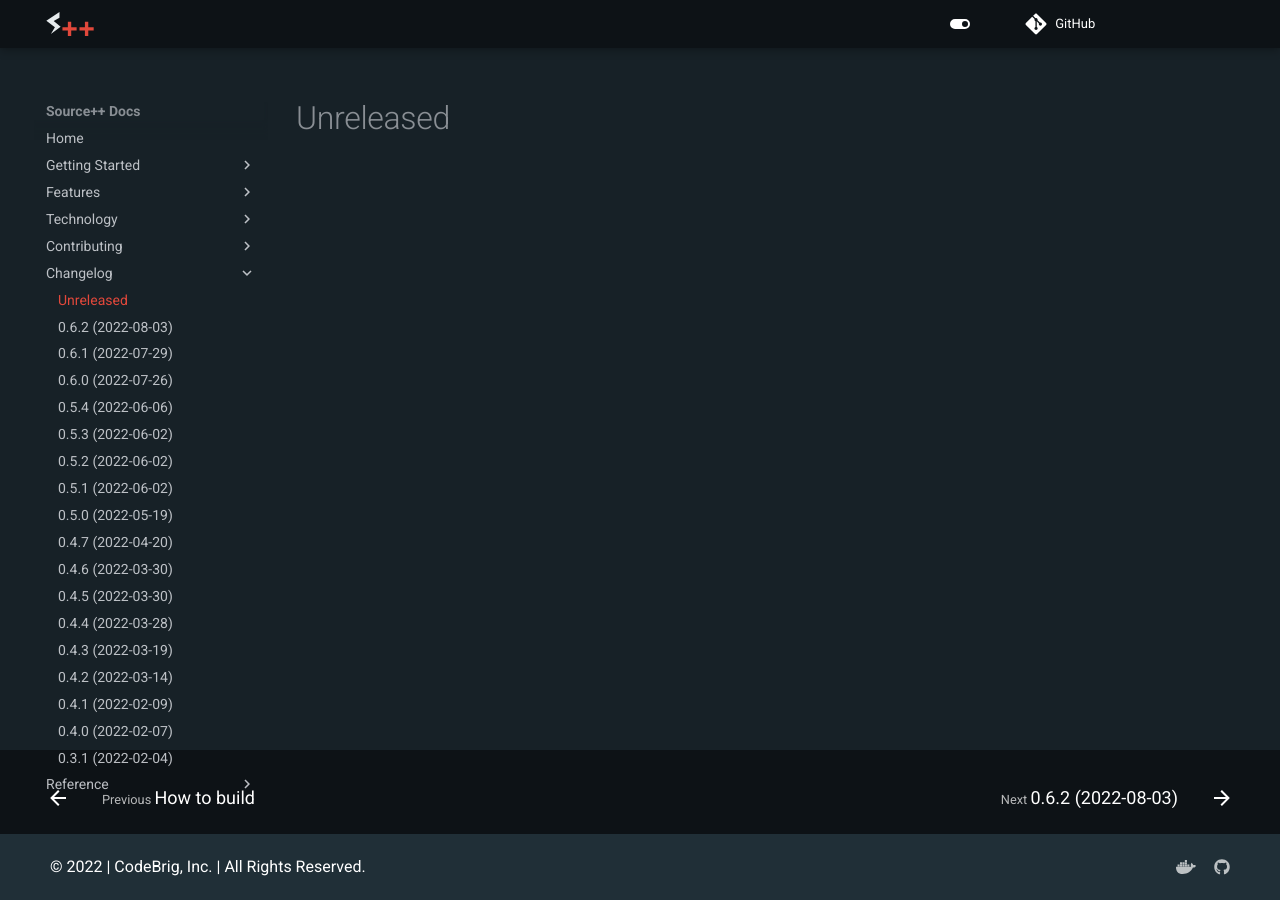
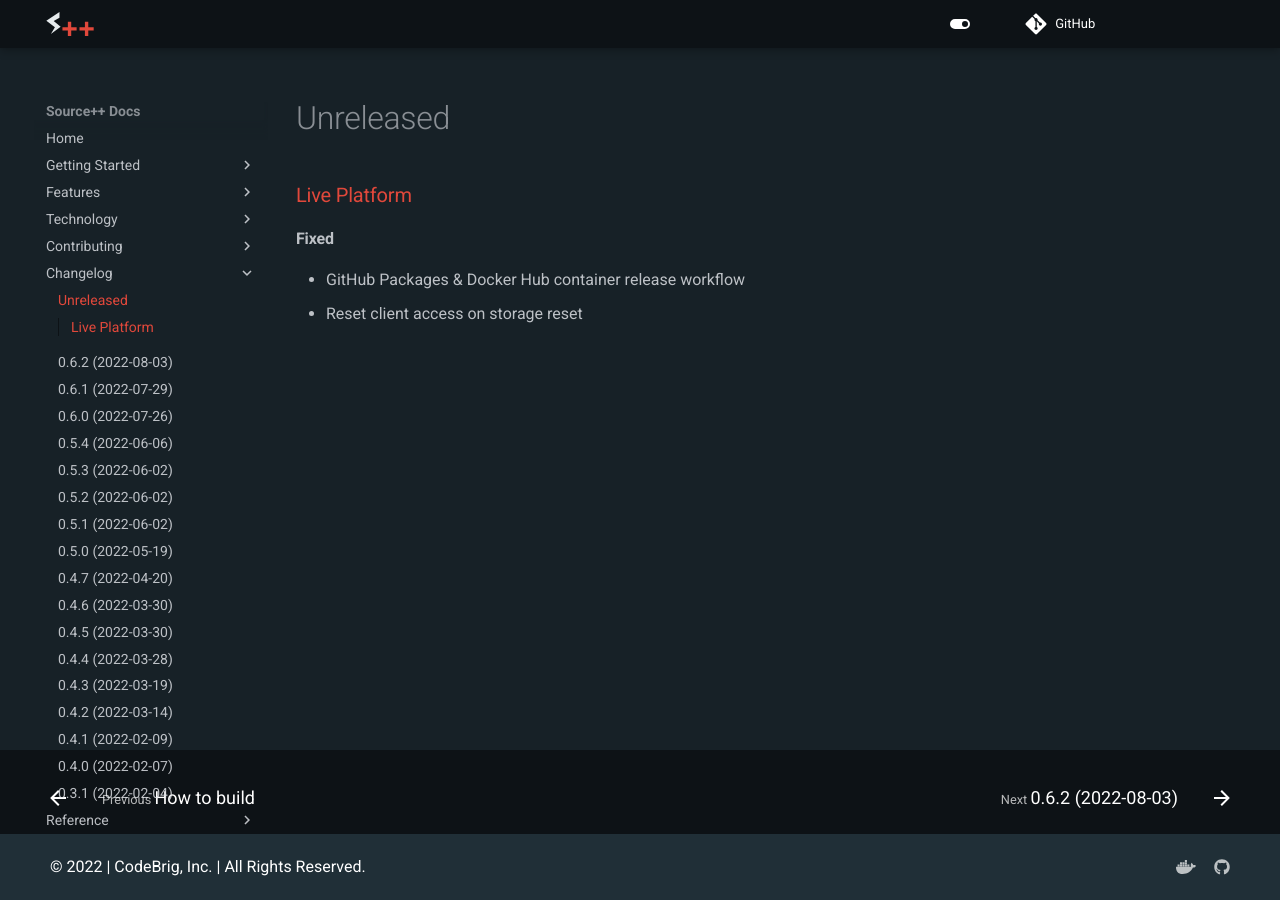
Before and after one commit to sourceplusplus/documentation, an MkDocs documentation site: the page built from docs/changelog/README.md, in a window 1280 px wide. Built offline with MkDocs 1.6.1 and Material for MkDocs 9.7.7, drawn with Linux system fonts in a browser that asks for light colours; comment, search, counter and statistics services are not loaded; the version menu is left out.

Commit message:
docs: changes

```diff
--- a/docs/changelog/README.md
+++ b/docs/changelog/README.md
@@ -1 +1,7 @@
 # Unreleased
+
+### [Live Platform](https://github.com/sourceplusplus/live-platform)
+
+#### Fixed
+- GitHub Packages & Docker Hub container release workflow
+- Reset client access on storage reset
```
